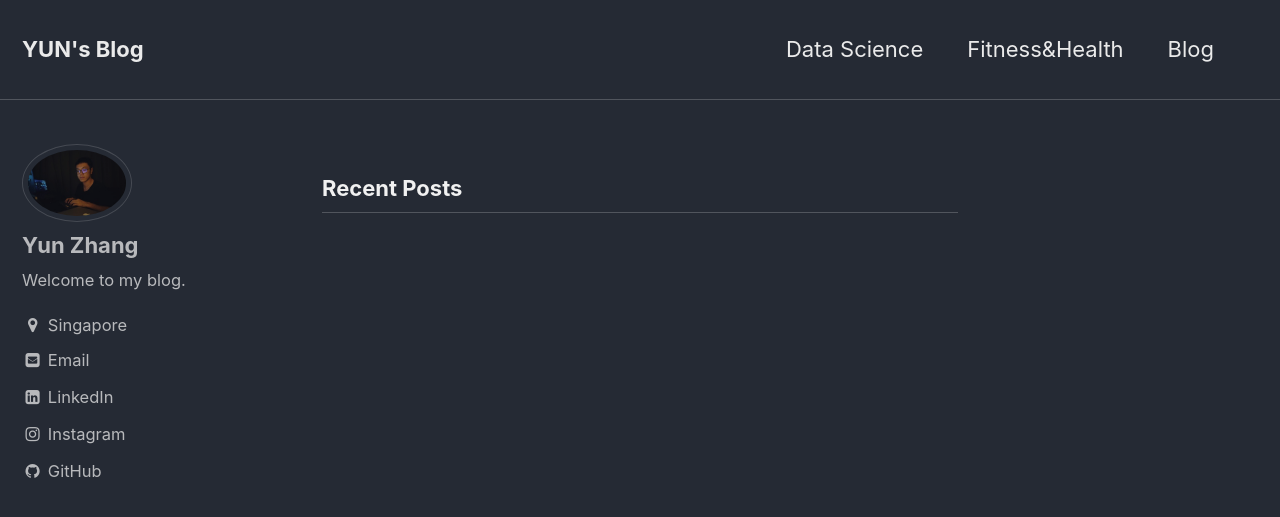
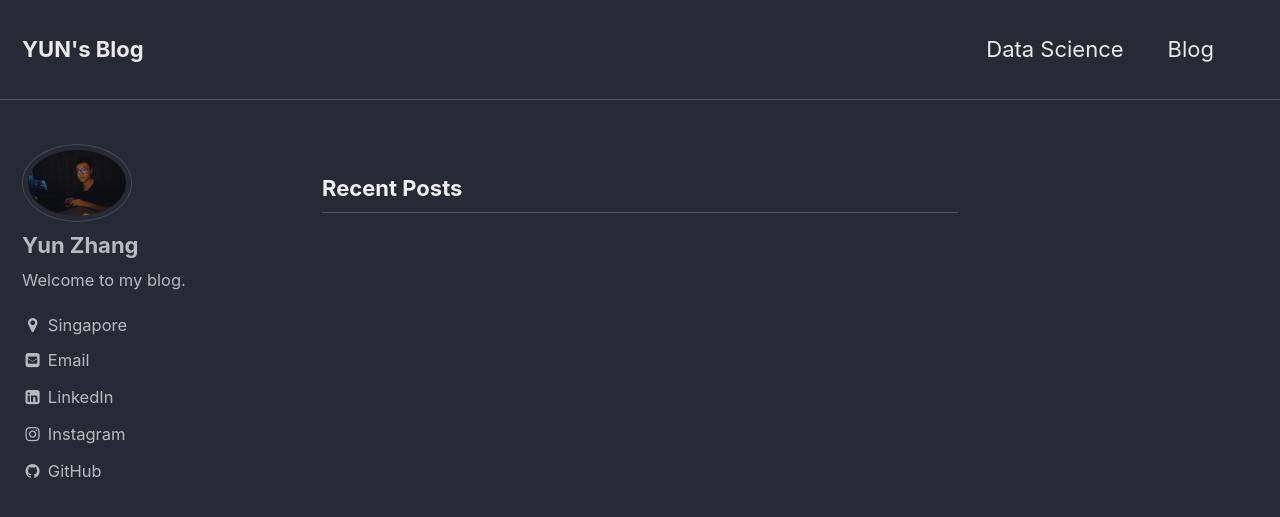
Before and after one commit to zyunsg/zyun, a Jekyll site: the page built from index.html, in a window 1280 px wide and 900 px high. Shown: the top 517 px of the window. Built offline with Jekyll 4.4.1, drawn with Linux system fonts in a browser that asks for light colours; the list of posts is cut into pages by our own code.

Commit message:
update ins url

```diff
--- a/_config.yml
+++ b/_config.yml
@@ -98,7 +98,7 @@ author:
   gitlab           :
   google_plus      :
   keybase          :
-  instagram        : "/yun.alive"
+  instagram        : "https://www.instagram.com/yun.alive/"
   lastfm           :
   linkedin         : "yun-zhang-445375a2"# "john-doe-12345678" (the last part of your profile url, e.g. https://www.linkedin.com/in/john-doe-12345678)
   pinterest        :
--- a/_data/navigation.yml
+++ b/_data/navigation.yml
@@ -1,8 +1,6 @@
 # main links
 main:
   - title: "Data Science"
-    url: https://zyunsg.github.io/zyun/docs/02_machine_learning.md/
-  - title: "Fitness&Health"
     url: https://zyunsg.github.io/zyun/docs/02_machine_learning.md/
   - title: "Blog"
     url: /year-archive/
```
